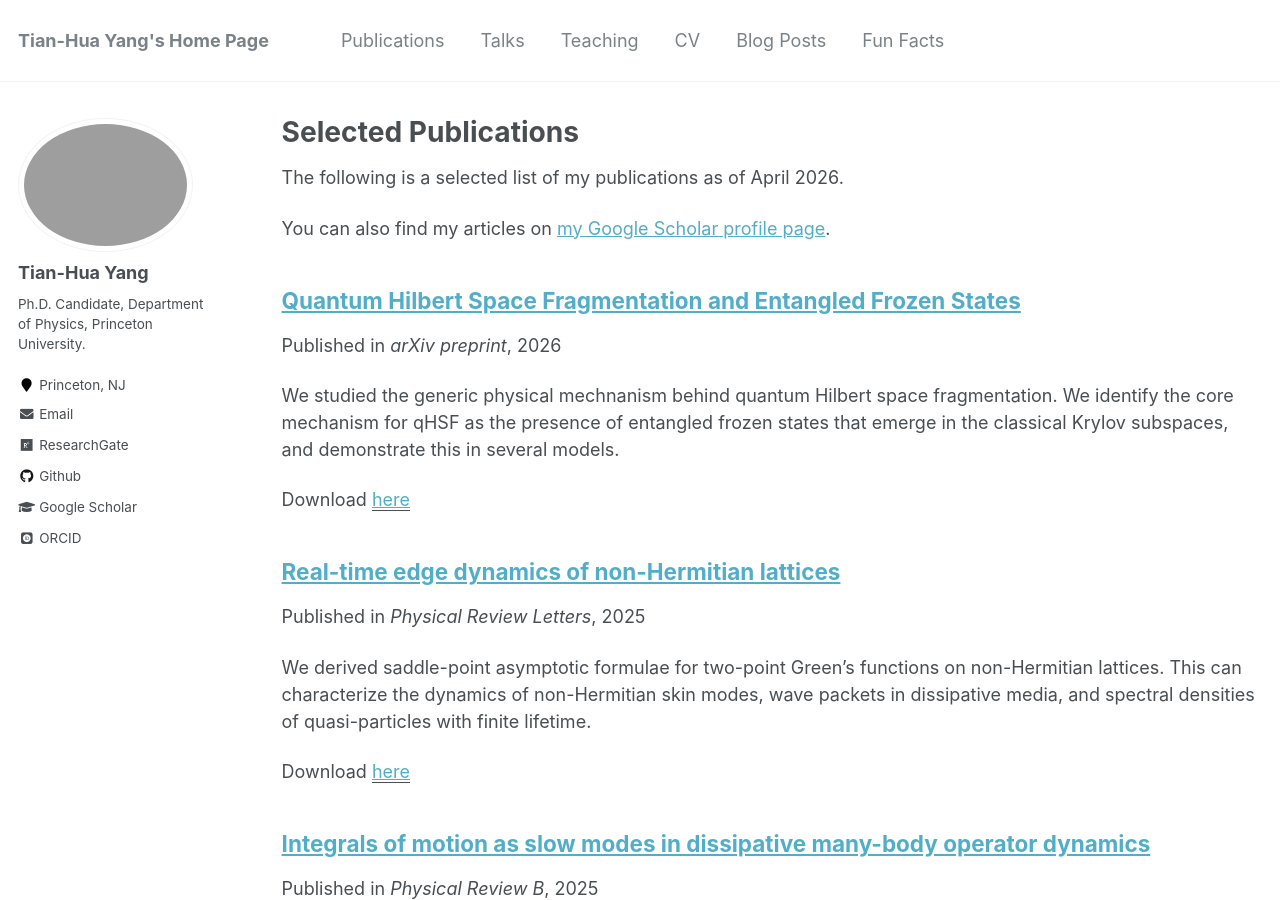
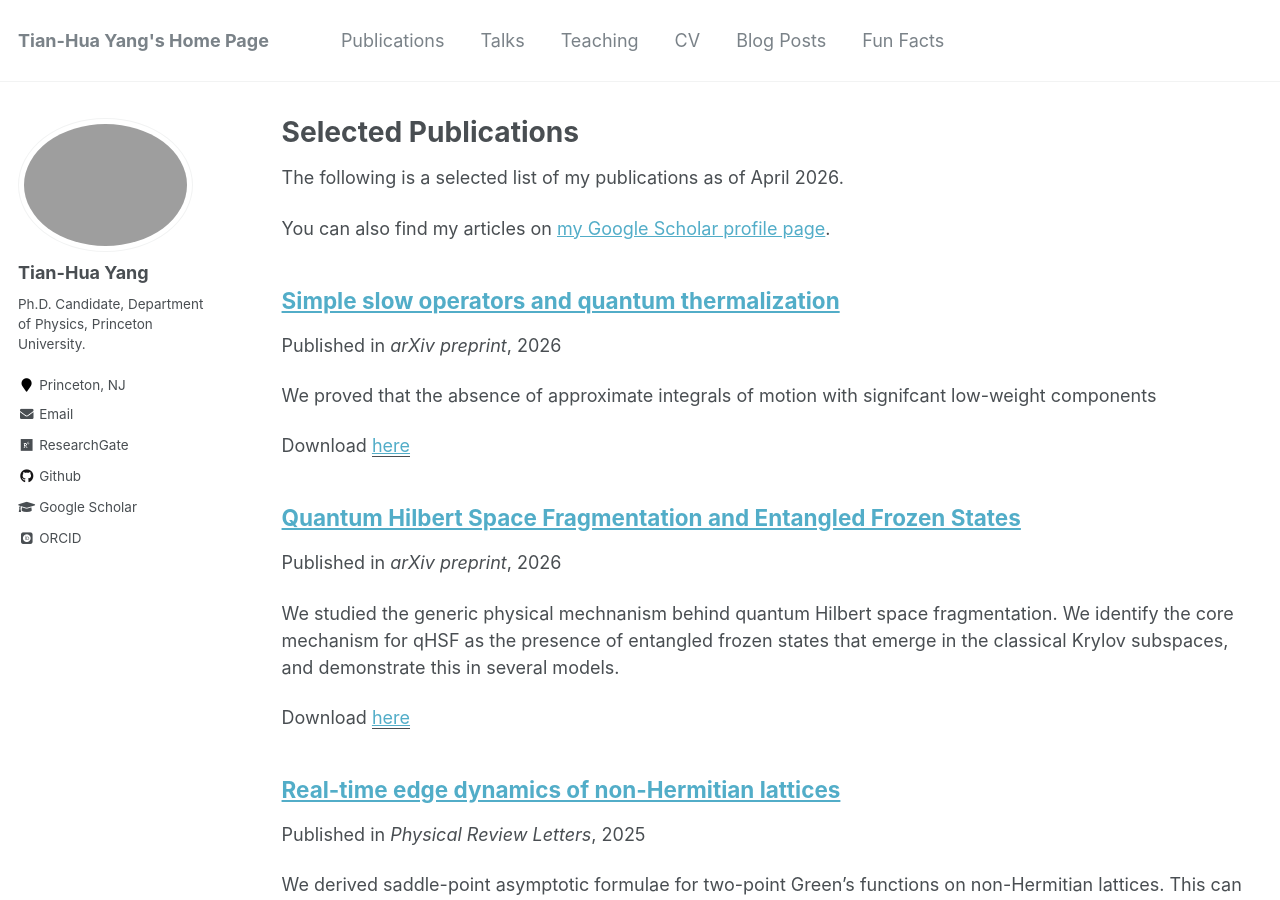
Before and after one commit to ThomasYangth/thomasyangth.github.io, a Jekyll site: the page built from _pages/publications.md, in a window 1280 px wide and 900 px high. Built offline with Jekyll 4.4.1, drawn with Linux system fonts in a browser that asks for light colours; some web fonts are replaced.

```diff
--- a/_config.yml
+++ b/_config.yml
@@ -146,6 +146,7 @@ exclude:
   - package.json
   - tmp
   - vendor
+  - rematch-book
 keep_files:
   - .git
   - .svn
--- /dev/null
+++ b/_publications/SSO.md
@@ -0,0 +1,12 @@
+---
+title: "Simple slow operators and quantum thermalization"
+collection: publications
+permalink: /publication/SSO-2026
+excerpt: 'We proved that the absence of approximate integrals of motion with signifcant low-weight components '
+date: 2026-04-15
+venue: 'arXiv preprint'
+paperurl: 'https://arxiv.org/abs/2604.13172'
+---
+
+
+[Download paper here](https://arxiv.org/abs/2604.13172)
--- /dev/null
+++ b/rematch-book/book.toml
@@ -0,0 +1,6 @@
+[book]
+authors = ["Tian-Hua Yang"]
+language = "en"
+multilingual = false
+src = "src"
+title = "Rematch"
```
Also changed, not shown: rematch-book/src/SUMMARY.md (added, +3 -0 lines), rematch-book/src/introduction.md (added, +3 -0 lines), .github/workflows/deploy.yml (added).
